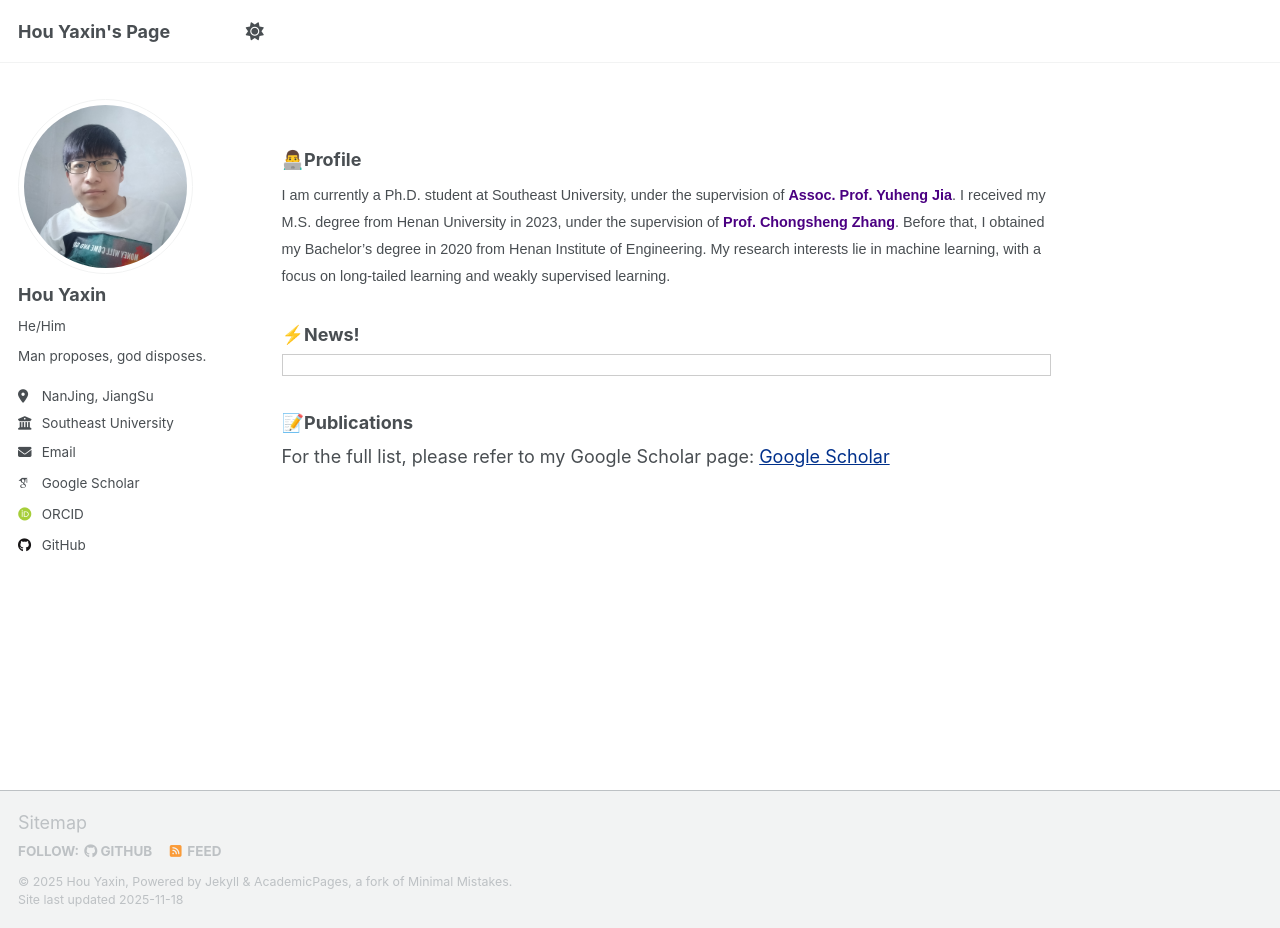
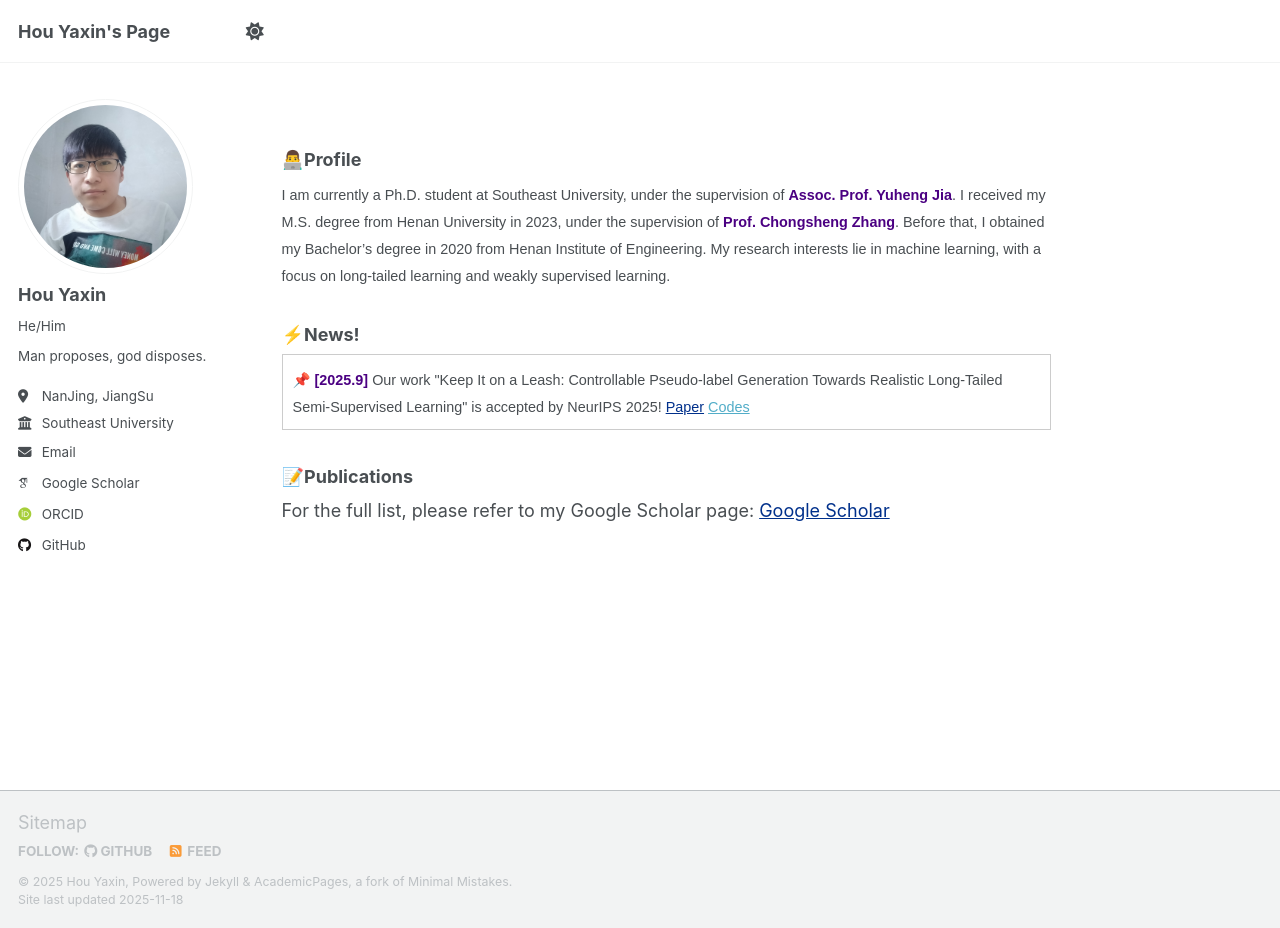
Before and after one commit to YaxinHou/yaxinhou.github.io, a Jekyll site: the page built from _pages/about.md, in a window 1280 px wide and 928 px high. Built offline with Jekyll 4.4.1, drawn with Linux system fonts in a browser that asks for light colours; some web fonts are replaced; a script that is not in the unit is left out.

Commit message:
Update about.md

```diff
--- a/_pages/about.md
+++ b/_pages/about.md
@@ -14,7 +14,7 @@ redirect_from:
 ### ⚡️News!
 <div style="max-height:300px; overflow-y:auto; border:1px solid #ccc; padding:10px;">
 <span style="font-family:Arial; font-size:0.8em;">
-
+📌 <span style="color:#4B0082;"><strong>[2025.9]</strong></span> Our work "Keep It on a Leash: Controllable Pseudo-label Generation Towards Realistic Long-Tailed Semi-Supervised Learning" is accepted by NeurIPS 2025!  <a href="https://arxiv.org/abs/2510.03993" style="color:#00308B;">Paper</a> <a href="https://github.com/YaxinHou/CPG">Codes</a><br>
 </span>
 </div>
 
```
